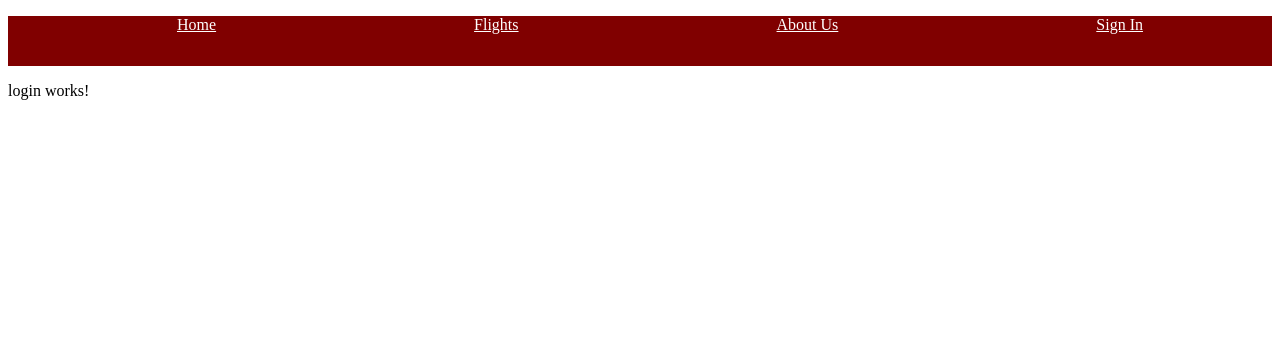
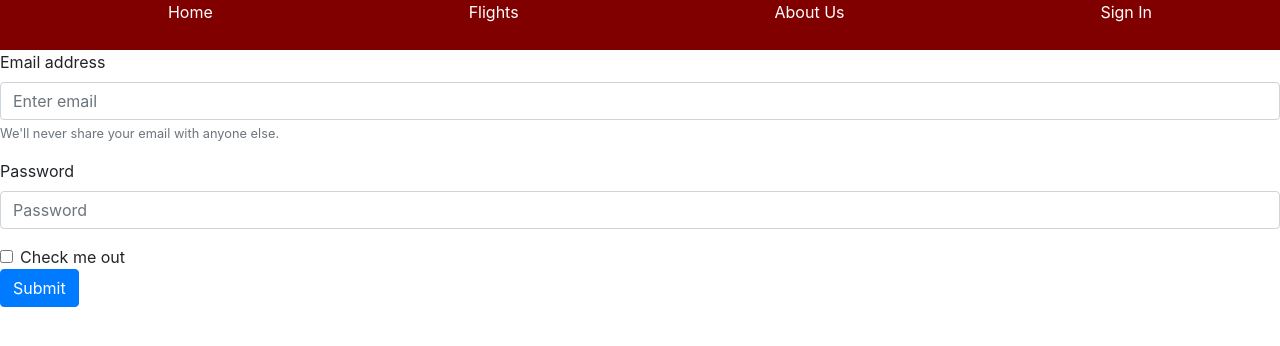
Before and after one commit to yashrjt/AngularB11, an Angular app: page /signin in a window 1280 px wide. Shown: the top 346 px of the page. Built offline with nearby package versions, Linux system fonts and the light colour scheme.

Commit message:
Installed boostrap!

```diff
--- a/package.json
+++ b/package.json
@@ -19,6 +19,7 @@
     "@angular/platform-browser": "~8.2.0",
     "@angular/platform-browser-dynamic": "~8.2.0",
     "@angular/router": "~8.2.0",
+    "bootstrap": "^4.3.1",
     "rxjs": "~6.4.0",
     "tslib": "^1.10.0",
     "zone.js": "~0.9.1"
--- a/src/app/login/login.component.html
+++ b/src/app/login/login.component.html
@@ -1 +1,16 @@
-<p>login works!</p>
+<form>
+    <div class="form-group">
+      <label for="exampleInputEmail1">Email address</label>
+      <input type="email" class="form-control" id="exampleInputEmail1" aria-describedby="emailHelp" placeholder="Enter email">
+      <small id="emailHelp" class="form-text text-muted">We'll never share your email with anyone else.</small>
+    </div>
+    <div class="form-group">
+      <label for="exampleInputPassword1">Password</label>
+      <input type="password" class="form-control" id="exampleInputPassword1" placeholder="Password">
+    </div>
+    <div class="form-check">
+      <input type="checkbox" class="form-check-input" id="exampleCheck1">
+      <label class="form-check-label" for="exampleCheck1">Check me out</label>
+    </div>
+    <button type="submit" class="btn btn-primary">Submit</button>
+  </form>
--- a/src/styles.css
+++ b/src/styles.css
@@ -1 +1,2 @@
 /* You can add global styles to this file, and also import other style files */
+@import "~bootstrap/dist/css/bootstrap.min.css";
```
Also changed, not shown: 1 other file (tests, documents, lock files or other folders).
